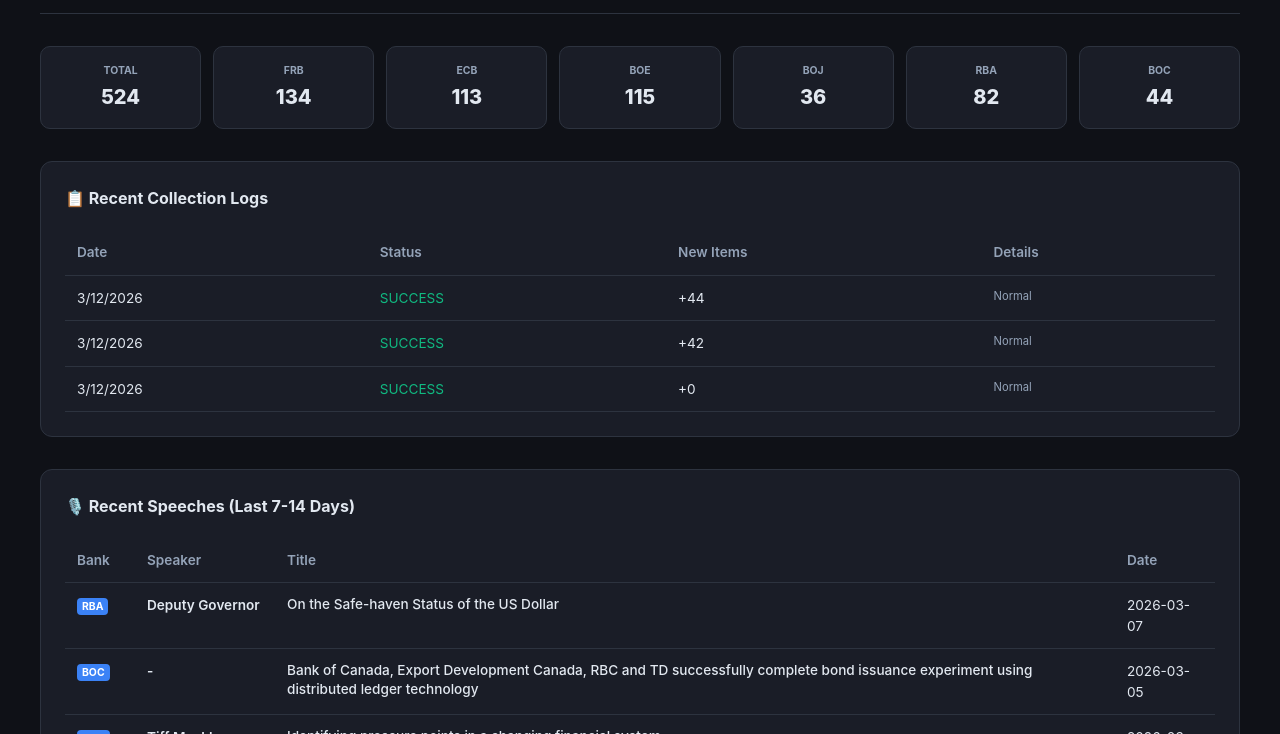
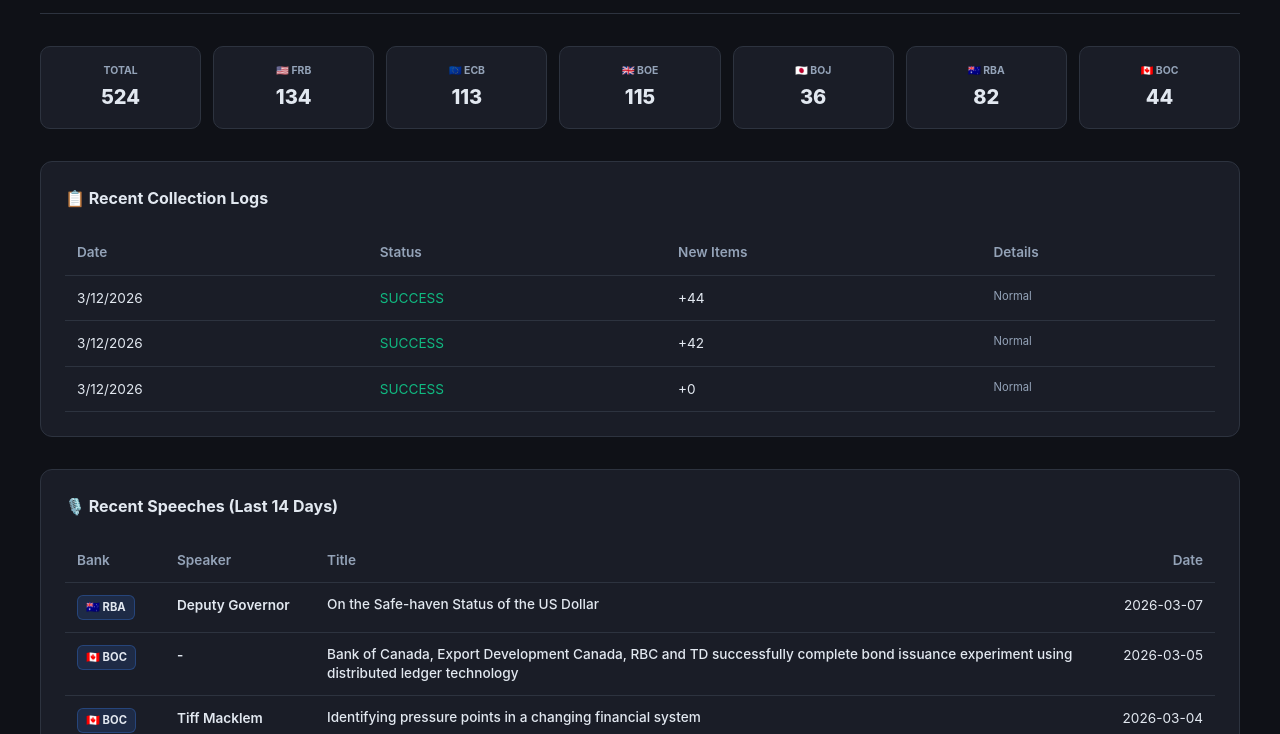
Before and after one commit to roy8in/cb-speech-tracker, a plain HTML site: page docs/index.html in a window 1280 px wide. Shown: the part 66-800 px from the top of the page. Drawn offline with Linux system fonts and the light colour scheme; a web font is replaced by a local one.

Commit message:
ui: add national flags to bank badges and prevent date wrapping

```diff
--- a/docs/index.html
+++ b/docs/index.html
@@ -58,7 +58,7 @@
 
         .grid-stats {
             display: grid;
-            grid-template-columns: repeat(7, 1fr); /* 7개 카드를 무조건 한 줄에 */
+            grid-template-columns: repeat(7, 1fr);
             gap: 0.75rem;
             margin-bottom: 2rem;
         }
@@ -87,13 +87,20 @@
         .data-table th { text-align: left; padding: 0.75rem; color: var(--text-dim); border-bottom: 1px solid var(--border-color); font-weight: 600; }
         .data-table td { padding: 0.75rem; border-bottom: 1px solid var(--border-color); vertical-align: top; }
 
+        /* 날짜 컬럼 고정 및 줄바꿈 방지 */
+        .col-date { white-space: nowrap; min-width: 100px; width: 110px; text-align: right !important; }
+
         .bank-badge {
-            font-size: 0.65rem;
-            padding: 2px 5px;
-            border-radius: 4px;
-            background: var(--accent-blue);
-            color: white;
-            font-weight: bold;
+            font-size: 0.7rem;
+            padding: 3px 8px;
+            border-radius: 6px;
+            background: rgba(59, 130, 246, 0.15);
+            border: 1px solid rgba(59, 130, 246, 0.3);
+            color: var(--text-main);
+            font-weight: 700;
+            display: inline-flex;
+            align-items: center;
+            gap: 4px;
         }
 
         .speech-link { color: var(--text-main); text-decoration: none; font-weight: 500; display: block; line-height: 1.4; }
@@ -102,10 +109,10 @@
         footer { text-align: center; color: var(--text-dim); font-size: 0.7rem; margin-top: 2rem; }
 
         @media (max-width: 1000px) {
-            .grid-stats { grid-template-columns: repeat(4, 1fr); } /* 태블릿에서는 두 줄 */
+            .grid-stats { grid-template-columns: repeat(4, 1fr); }
         }
         @media (max-width: 600px) {
-            .grid-stats { grid-template-columns: repeat(2, 1fr); } /* 모바일에서는 여러 줄 */
+            .grid-stats { grid-template-columns: repeat(2, 1fr); }
         }
     </style>
 </head>
@@ -119,9 +126,7 @@
             </div>
         </header>
 
-        <div class="grid-stats" id="bank-stats-grid">
-            <!-- Stats Grid Loaded by JS -->
-        </div>
+        <div class="grid-stats" id="bank-stats-grid"></div>
 
         <section>
             <h2>📋 Recent Collection Logs</h2>
@@ -139,14 +144,14 @@
         </section>
 
         <section>
-            <h2>🎙️ Recent Speeches (Last 7-14 Days)</h2>
+            <h2>🎙️ Recent Speeches (Last 14 Days)</h2>
             <table class="data-table">
                 <thead>
                     <tr>
-                        <th style="width: 70px;">Bank</th>
-                        <th style="width: 140px;">Speaker</th>
+                        <th style="width: 100px;">Bank</th>
+                        <th style="width: 150px;">Speaker</th>
                         <th>Title</th>
-                        <th style="width: 100px;">Date</th>
+                        <th class="col-date">Date</th>
                     </tr>
                 </thead>
                 <tbody id="speech-body"></tbody>
@@ -159,31 +164,37 @@
     </div>
 
     <script>
+        const BANK_FLAGS = {
+            'FRB': '🇺🇸',
+            'ECB': '🇪🇺',
+            'BOE': '🇬🇧',
+            'BOJ': '🇯🇵',
+            'RBA': '🇦🇺',
+            'BOC': '🇨🇦'
+        };
+
         async function loadData() {
             try {
                 const response = await fetch('data.json?t=' + Date.now());
                 const data = await response.json();
 
-                // 1. Status
-                const healthEl = document.getElementById('health-status');
                 document.getElementById('status-text').innerText = data.health === 'success' ? 'Operational' : 'Issues';
-                healthEl.className = 'status-badge ' + (data.health === 'success' ? 'status-success' : 'status-failed');
+                document.getElementById('health-status').className = 'status-badge ' + (data.health === 'success' ? 'status-success' : 'status-failed');
                 document.getElementById('last-updated').innerText = new Date(data.last_updated).toLocaleString();
 
-                // 2. Stats Grid
                 const statsGrid = document.getElementById('bank-stats-grid');
                 let statsHtml = `<div class="stat-card"><div class="stat-label">Total</div><div class="stat-value">${data.total_speeches.toLocaleString()}</div></div>`;
 
-                const bankOrder = ['FRB', 'ECB', 'BOE', 'BOJ', 'RBA', 'BOC'];
-                bankOrder.forEach(bank => {
+                ['FRB', 'ECB', 'BOE', 'BOJ', 'RBA', 'BOC'].forEach(bank => {
                     const count = data.bank_stats[bank] || 0;
-                    statsHtml += `<div class="stat-card"><div class="stat-label">${bank}</div><div class="stat-value">${count.toLocaleString()}</div></div>`;
+                    statsHtml += `<div class="stat-card">
+                        <div class="stat-label">${BANK_FLAGS[bank] || ''} ${bank}</div>
+                        <div class="stat-value">${count.toLocaleString()}</div>
+                    </div>`;
                 });
                 statsGrid.innerHTML = statsHtml;
 
-                // 3. Logs
-                const logBody = document.getElementById('log-body');
-                logBody.innerHTML = data.recent_logs.map(log => `
+                document.getElementById('log-body').innerHTML = data.recent_logs.map(log => `
                     <tr>
                         <td>${new Date(log.started_at).toLocaleDateString()}</td>
                         <td style="color: ${log.status === 'success' ? 'var(--accent-green)' : 'var(--accent-red)'}">${log.status.toUpperCase()}</td>
@@ -192,15 +203,14 @@
                     </tr>
                 `).join('');
 
-                // 4. Recent Speeches
                 const speechBody = document.getElementById('speech-body');
                 if (data.recent_speeches && data.recent_speeches.length > 0) {
                     speechBody.innerHTML = data.recent_speeches.map(s => `
                         <tr>
-                            <td><span class="bank-badge">${s.bank}</span></td>
+                            <td><span class="bank-badge">${BANK_FLAGS[s.bank] || ''} ${s.bank}</span></td>
                             <td style="font-weight: 600;">${s.speaker || '-'}</td>
                             <td><a href="${s.url}" target="_blank" class="speech-link">${s.title}</a></td>
-                            <td>${s.date}</td>
+                            <td class="col-date">${s.date}</td>
                         </tr>
                     `).join('');
                 } else {
```
